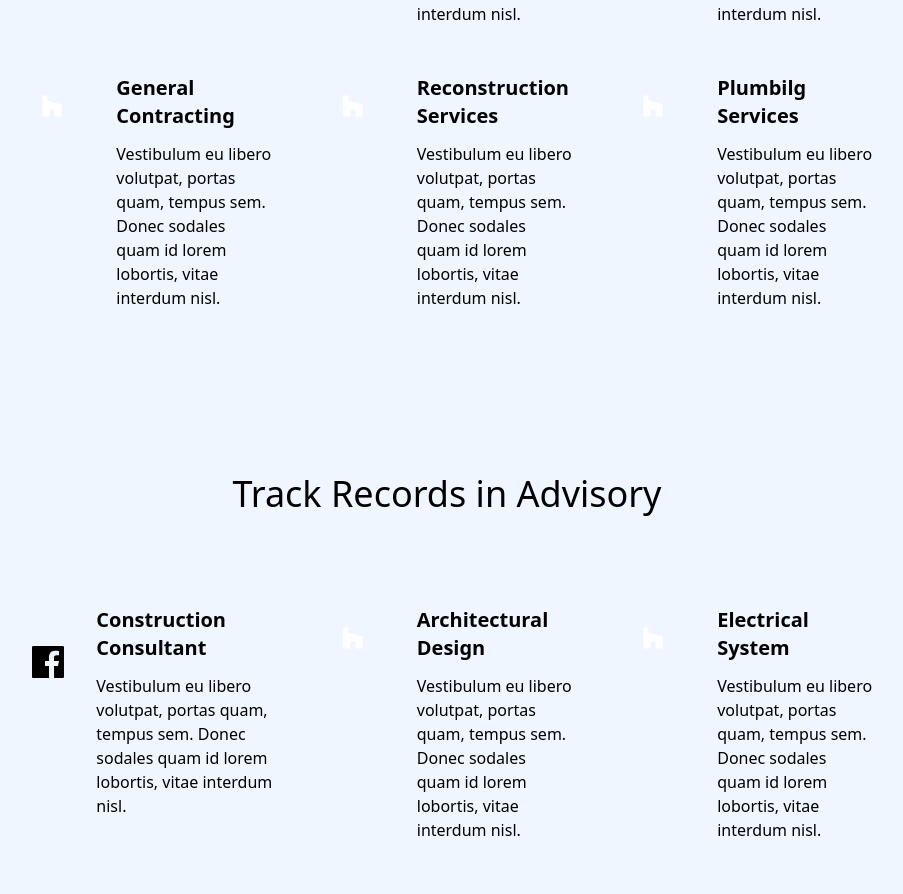
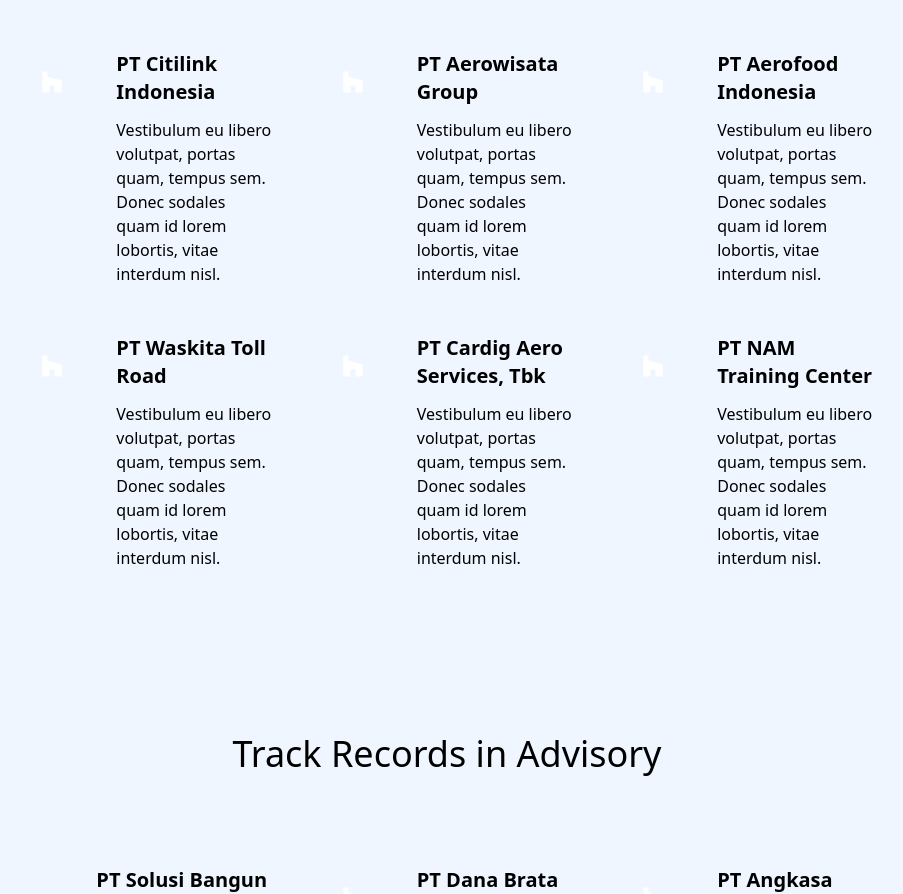
Before and after one commit to Rostadhi/k-advisory, a Next.js app: page / in a window 1280 px wide. Shown: the part 4484-5378 px from the top of the page, without its empty margins (193-1096 px from the left). Built offline with nearby package versions, Linux system fonts and the light colour scheme.

Commit message:
Update VisionSection.js

```diff
--- a/components/section/VisionSection.js
+++ b/components/section/VisionSection.js
@@ -19,7 +19,7 @@
                     </div>
                 <div className="flex-1 ml-8">
                   <h4 className="text-black font-bold catamaran text-lg lg:text-xl">
-                    Construction Consultant
+                    PT Garuda Indonesia, Tbk
                   </h4>
                   <p className="text-black-2 mt-3">
                     Vestibulum eu libero volutpat, portas quam, tempus sem.
@@ -33,7 +33,7 @@
                 </div>
                 <div className="flex-1 ml-8">
                   <h4 className="text-black font-bold catamaran text-lg lg:text-xl">
-                    Architectural Design
+                    PT Sriwijaya Air
                   </h4>
                   <p className="text-black-2 mt-3">
                     Vestibulum eu libero volutpat, portas quam, tempus sem.
@@ -47,7 +47,7 @@
                 </div>
                 <div className="flex-1 ml-8">
                   <h4 className="text-black font-bold catamaran text-lg lg:text-xl">
-                    Electrical System
+                    PT Nam Air
                   </h4>
                   <p className="text-black-2 mt-3">
                     Vestibulum eu libero volutpat, portas quam, tempus sem.
@@ -61,7 +61,7 @@
                 </div>
                 <div className="flex-1 ml-8">
                   <h4 className="text-black font-bold catamaran text-lg lg:text-xl">
-                    General Contracting
+                    PT Citilink Indonesia
                   </h4>
                   <p className="text-black-2 mt-3">
                     Vestibulum eu libero volutpat, portas quam, tempus sem.
@@ -75,7 +75,7 @@
                 </div>
                 <div className="flex-1 ml-8">
                   <h4 className="text-black font-bold catamaran text-lg lg:text-xl">
-                    Reconstruction Services
+                    PT Aerowisata Group
                   </h4>
                   <p className="text-black-2 mt-3">
                     Vestibulum eu libero volutpat, portas quam, tempus sem.
@@ -89,7 +89,49 @@
                 </div>
                 <div className="flex-1 ml-8">
                   <h4 className="text-black font-bold catamaran text-lg lg:text-xl">
-                    Plumbilg Services
+                    PT Aerofood Indonesia
+                  </h4>
+                  <p className="text-black-2 mt-3">
+                    Vestibulum eu libero volutpat, portas quam, tempus sem.
+                    Donec sodales quam id lorem lobortis, vitae interdum nisl.
+                  </p>
+                </div>
+              </div>
+              <div className="group flex">
+                <div className="bg-dominant w-10 h-10 lg:w-16 lg:h-16 rounded-full flex justify-center items-center text-lg lg:text-2xl text-white border-2 border-transparent group-hover:bg-transparent group-hover:text-dominant group-hover:border-dominant">
+                  <FaHouzz  />
+                </div>
+                <div className="flex-1 ml-8">
+                  <h4 className="text-black font-bold catamaran text-lg lg:text-xl">
+                    PT Waskita Toll Road
+                  </h4>
+                  <p className="text-black-2 mt-3">
+                    Vestibulum eu libero volutpat, portas quam, tempus sem.
+                    Donec sodales quam id lorem lobortis, vitae interdum nisl.
+                  </p>
+                </div>
+              </div>
+              <div className="group flex">
+                <div className="bg-dominant w-10 h-10 lg:w-16 lg:h-16 rounded-full flex justify-center items-center text-lg lg:text-2xl text-white border-2 border-transparent group-hover:bg-transparent group-hover:text-dominant group-hover:border-dominant">
+                  <FaHouzz  />
+                </div>
+                <div className="flex-1 ml-8">
+                  <h4 className="text-black font-bold catamaran text-lg lg:text-xl">
+                    PT Cardig Aero Services, Tbk
+                  </h4>
+                  <p className="text-black-2 mt-3">
+                    Vestibulum eu libero volutpat, portas quam, tempus sem.
+                    Donec sodales quam id lorem lobortis, vitae interdum nisl.
+                  </p>
+                </div>
+              </div>
+              <div className="group flex">
+                <div className="bg-dominant w-10 h-10 lg:w-16 lg:h-16 rounded-full flex justify-center items-center text-lg lg:text-2xl text-white border-2 border-transparent group-hover:bg-transparent group-hover:text-dominant group-hover:border-dominant">
+                  <FaHouzz  />
+                </div>
+                <div className="flex-1 ml-8">
+                  <h4 className="text-black font-bold catamaran text-lg lg:text-xl">
+                    PT NAM Training Center
                   </h4>
                   <p className="text-black-2 mt-3">
                     Vestibulum eu libero volutpat, portas quam, tempus sem.
@@ -112,7 +154,7 @@
                     </div>
                 <div className="flex-1 ml-8">
                   <h4 className="text-black font-bold catamaran text-lg lg:text-xl">
-                    Construction Consultant
+                    PT Solusi Bangun Indonesia, Tbk
                   </h4>
                   <p className="text-black-2 mt-3">
                     Vestibulum eu libero volutpat, portas quam, tempus sem.
@@ -126,7 +168,7 @@
                 </div>
                 <div className="flex-1 ml-8">
                   <h4 className="text-black font-bold catamaran text-lg lg:text-xl">
-                    Architectural Design
+                    PT Dana Brata Luhur, Tbk
                   </h4>
                   <p className="text-black-2 mt-3">
                     Vestibulum eu libero volutpat, portas quam, tempus sem.
@@ -140,7 +182,7 @@
                 </div>
                 <div className="flex-1 ml-8">
                   <h4 className="text-black font-bold catamaran text-lg lg:text-xl">
-                    Electrical System
+                    PT Angkasa Pura I (Persero)
                   </h4>
                   <p className="text-black-2 mt-3">
                     Vestibulum eu libero volutpat, portas quam, tempus sem.
@@ -154,7 +196,7 @@
                 </div>
                 <div className="flex-1 ml-8">
                   <h4 className="text-black font-bold catamaran text-lg lg:text-xl">
-                    General Contracting
+                    PT Angkasa Pura Properti
                   </h4>
                   <p className="text-black-2 mt-3">
                     Vestibulum eu libero volutpat, portas quam, tempus sem.
@@ -168,7 +210,7 @@
                 </div>
                 <div className="flex-1 ml-8">
                   <h4 className="text-black font-bold catamaran text-lg lg:text-xl">
-                    Reconstruction Services
+                    PT Angkasa Pura Hotel
                   </h4>
                   <p className="text-black-2 mt-3">
                     Vestibulum eu libero volutpat, portas quam, tempus sem.
@@ -182,7 +224,7 @@
                 </div>
                 <div className="flex-1 ml-8">
                   <h4 className="text-black font-bold catamaran text-lg lg:text-xl">
-                    Plumbilg Services
+                    PlasticPay
                   </h4>
                   <p className="text-black-2 mt-3">
                     Vestibulum eu libero volutpat, portas quam, tempus sem.
```
